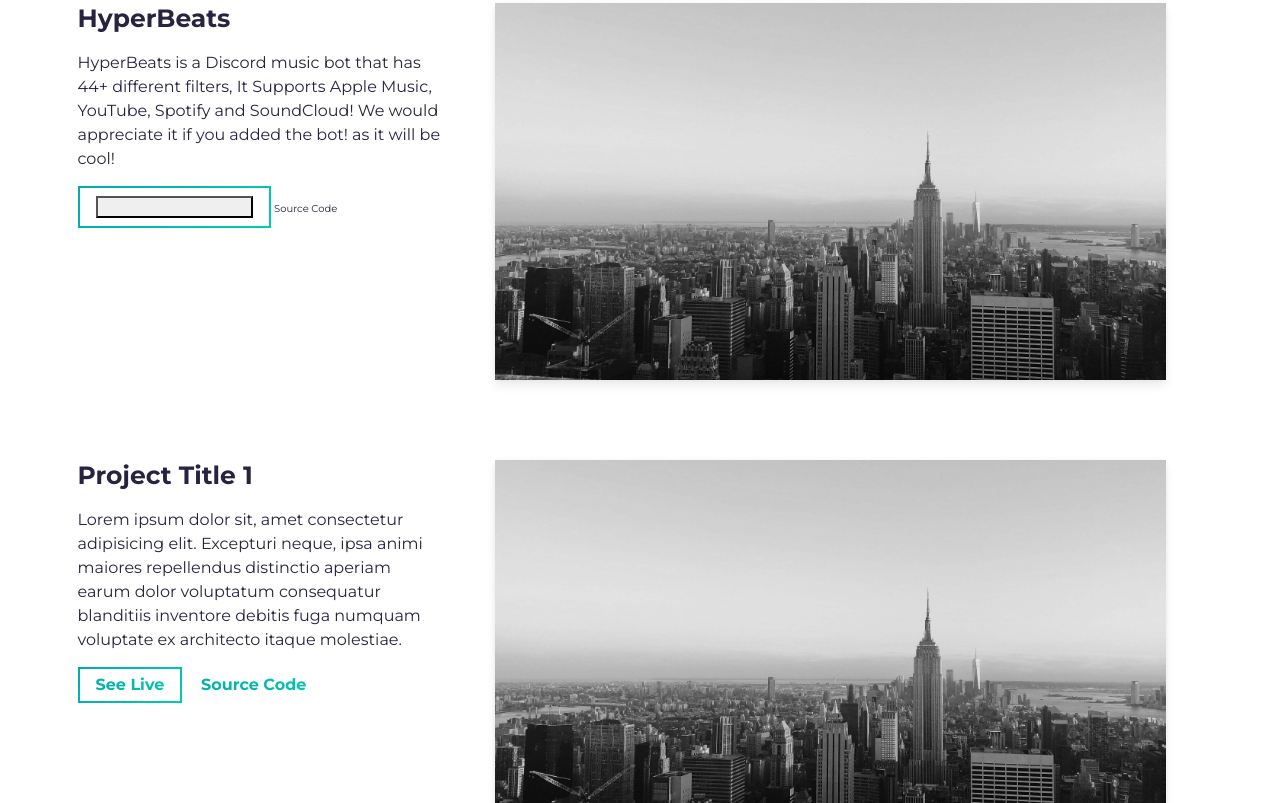
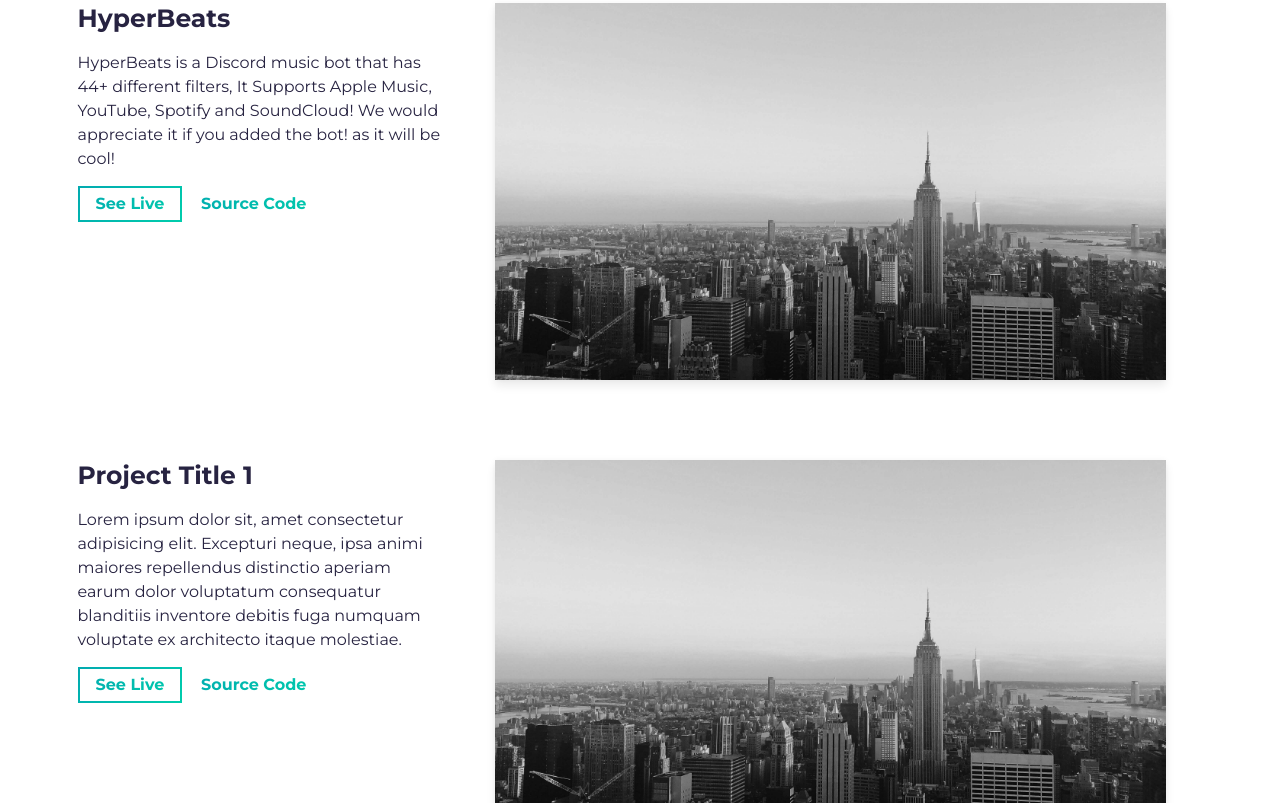
Before and after one commit to KyleGamezYT/portfolio, a website built with Parcel: page src/index.html in a window 1280 px wide. Shown: the part 1411-2214 px from the top of the page. Built offline with nearby package versions, Linux system fonts and the light colour scheme.

Commit message:
Checking Buttons to see if it acts like a link

```diff
--- a/src/index.html
+++ b/src/index.html
@@ -102,14 +102,10 @@
                   HyperBeats is a Discord music bot that has 44+ different filters, It Supports Apple Music, YouTube, Spotify and SoundCloud! We would appreciate it if you added the bot! as it will be cool!
                 </p>
               </div>
-              <a rel="noreferrer" target="_blank" class="cta-btn cta-btn--hero" >
-               <button class="GFG"
-    onclick="window.location.href = 'https://discord.com/api/oauth2/authorize?client_id=1000896934329987152&permissions=8&scope=bot%20applications.commands';">
-        Invite HyperBeats
-    </button>
-</body>
-
-</a>
+              <a rel="noreferrer" target="_blank" class="cta-btn cta-btn--hero" location.href="https://discord.com/api/oauth2/authorize?client_id=1000896934329987152&permissions=8&scope=bot%20applications.commands">
+                See Live
+              </a>
+              <a rel="noreferrer" target="_blank" class="cta-btn text-color-main" href="#!">
                 Source Code
               </a>
             </div>
```
